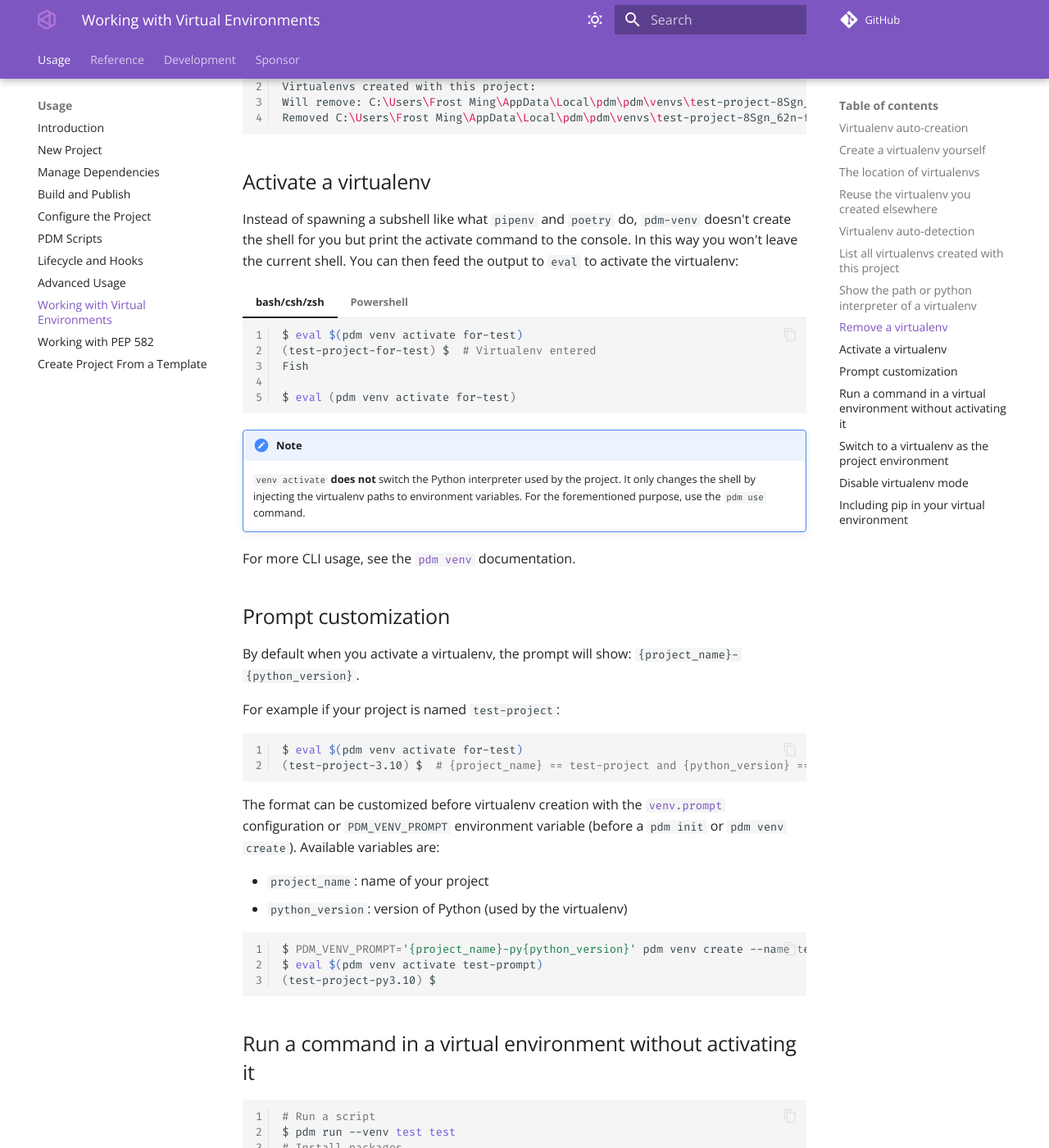
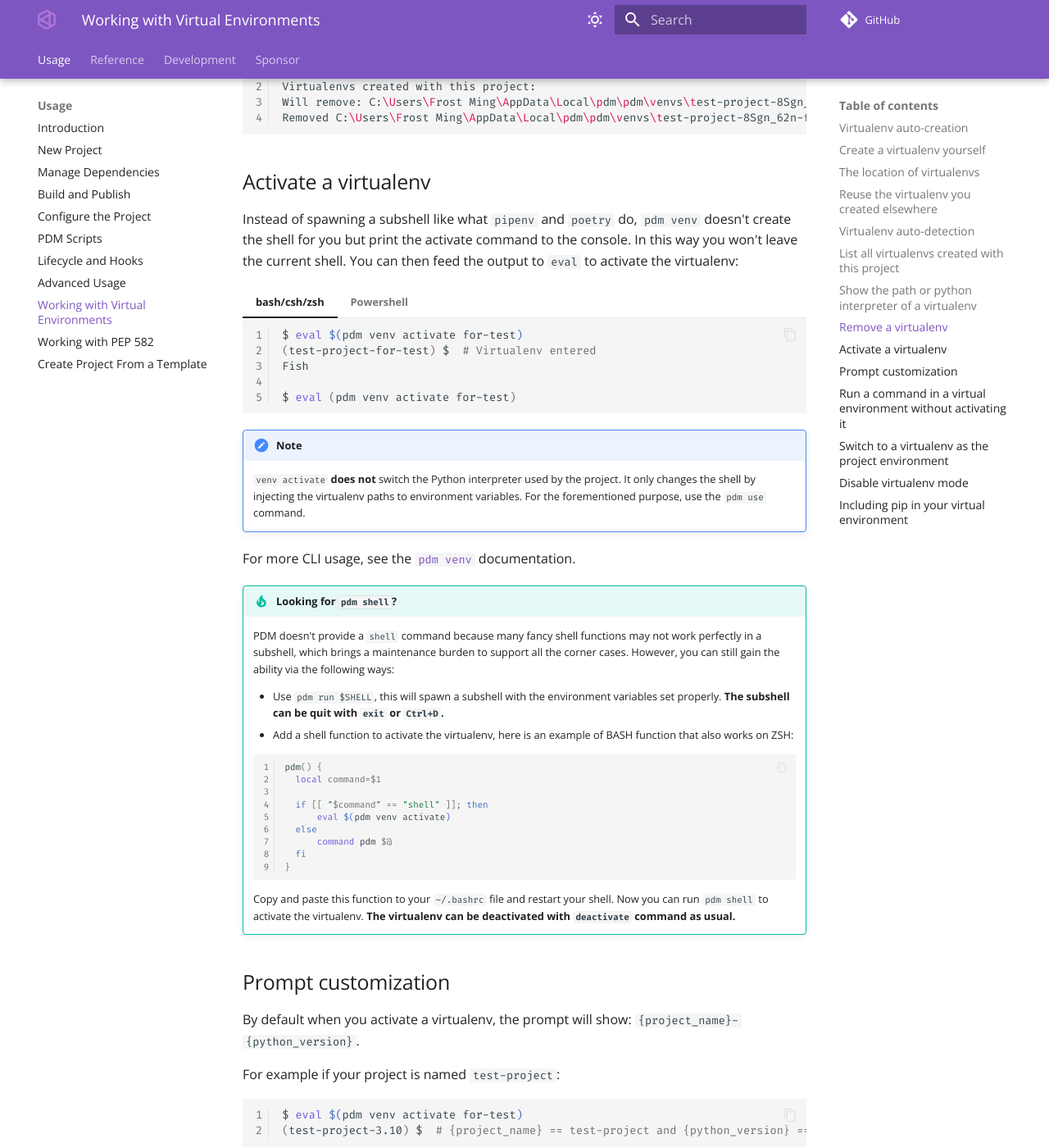
Before and after one commit to azurelotus0926/pdm, an MkDocs documentation site: the page built from docs/docs/usage/venv.md, in a window 1280 px wide and 1400 px high, scrolled down 2199 px. Shown: the whole window at 82% size. Built offline with MkDocs 1.6.1 and Material for MkDocs 9.7.7, drawn with Linux system fonts in a browser that asks for light colours; comment, search, counter and statistics services are not loaded; the version menu is left out.

Commit message:
doc: add doc for achieving `pdm shell` Close #2249
Signed-off-by: Frost Ming <me@frostming.com>

````diff
--- a/docs/docs/usage/venv.md
+++ b/docs/docs/usage/venv.md
@@ -80,7 +80,7 @@ Removed C:\Users\Frost Ming\AppData\Local\pdm\pdm\venvs\test-project-8Sgn_62n-fo
 
 ## Activate a virtualenv
 
-Instead of spawning a subshell like what `pipenv` and `poetry` do, `pdm-venv` doesn't create the shell for you but print the activate command to the console. In this way you won't leave the current shell. You can then feed the output to `eval` to activate the virtualenv:
+Instead of spawning a subshell like what `pipenv` and `poetry` do, `pdm venv` doesn't create the shell for you but print the activate command to the console. In this way you won't leave the current shell. You can then feed the output to `eval` to activate the virtualenv:
 
 === "bash/csh/zsh"
 
@@ -98,22 +98,33 @@ Instead of spawning a subshell like what `pipenv` and `poetry` do, `pdm-venv` do
     PS1> Invoke-Expression (pdm venv activate for-test)
     ```
 
-    You can make your own shell shortcut function to avoid the input of long command. Here is an example of Bash:
-
-    ```ps1
-    pdm_venv_activate() {
-        eval $('pdm' 'venv' 'activate' "$1")
-    }
-    ```
-
-    Then you can activate it by `pdm_venv_activate $venv_name` and deactivate by deactivate directly.
-
     Additionally, if the project interpreter is a venv Python, you can omit the name argument following activate.
 
 !!! NOTE
     `venv activate` **does not** switch the Python interpreter used by the project. It only changes the shell by injecting the virtualenv paths to environment variables. For the forementioned purpose, use the `pdm use` command.
 
 For more CLI usage, see the [`pdm venv`](../reference/cli.md#venv) documentation.
+
+!!! TIP "Looking for `pdm shell`?"
+    PDM doesn't provide a `shell` command because many fancy shell functions may not work perfectly in a subshell, which brings a maintenance burden to support all the corner cases. However, you can still gain the ability via the following ways:
+
+    - Use `pdm run $SHELL`, this will spawn a subshell with the environment variables set properly. **The subshell can be quit with `exit` or `Ctrl+D`.**
+    - Add a shell function to activate the virtualenv, here is an example of BASH function that also works on ZSH:
+
+      ```bash
+      pdm() {
+        local command=$1
+
+        if [[ "$command" == "shell" ]]; then
+            eval $(pdm venv activate)
+        else
+            command pdm $@
+        fi
+      }
+      ```
+
+      Copy and paste this function to your `~/.bashrc` file and restart your shell. Now you can run `pdm shell` to activate the virtualenv.
+      **The virtualenv can be deactivated with `deactivate` command as usual.**
 
 ## Prompt customization
 
````
